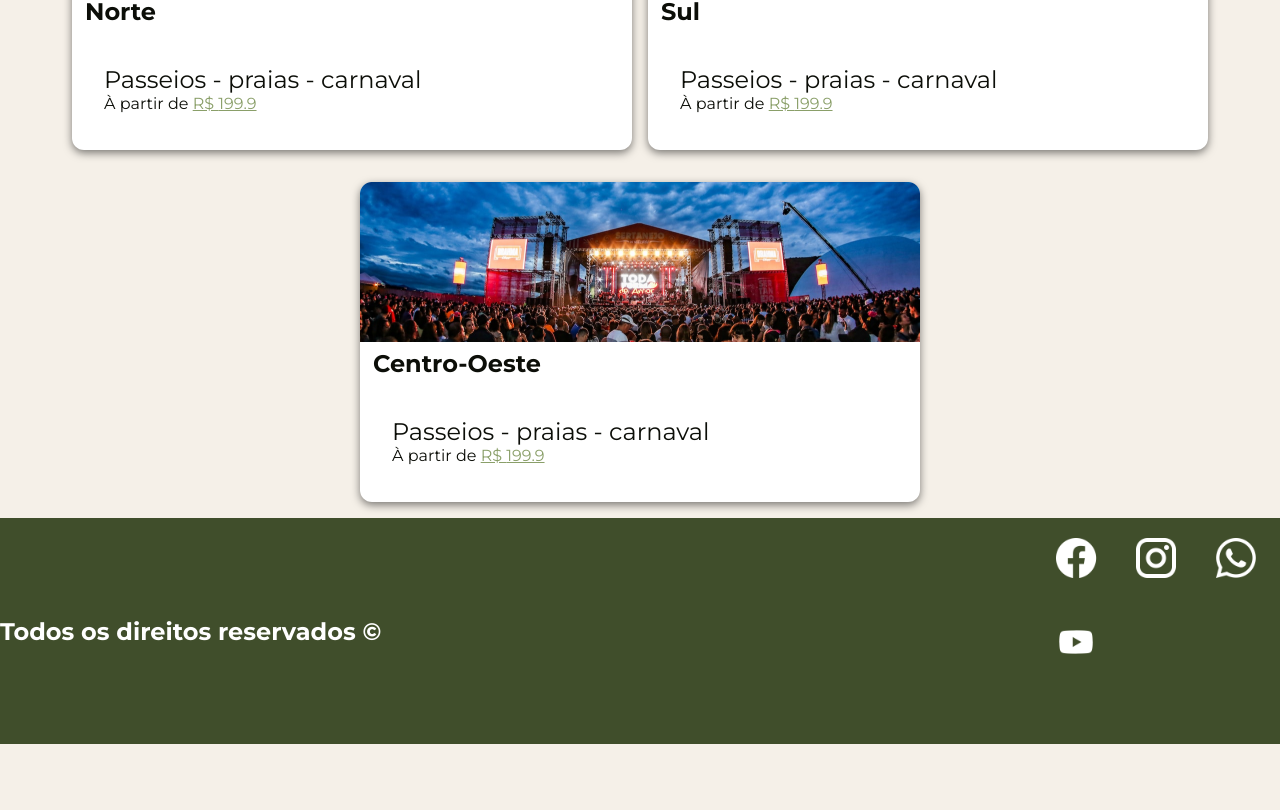
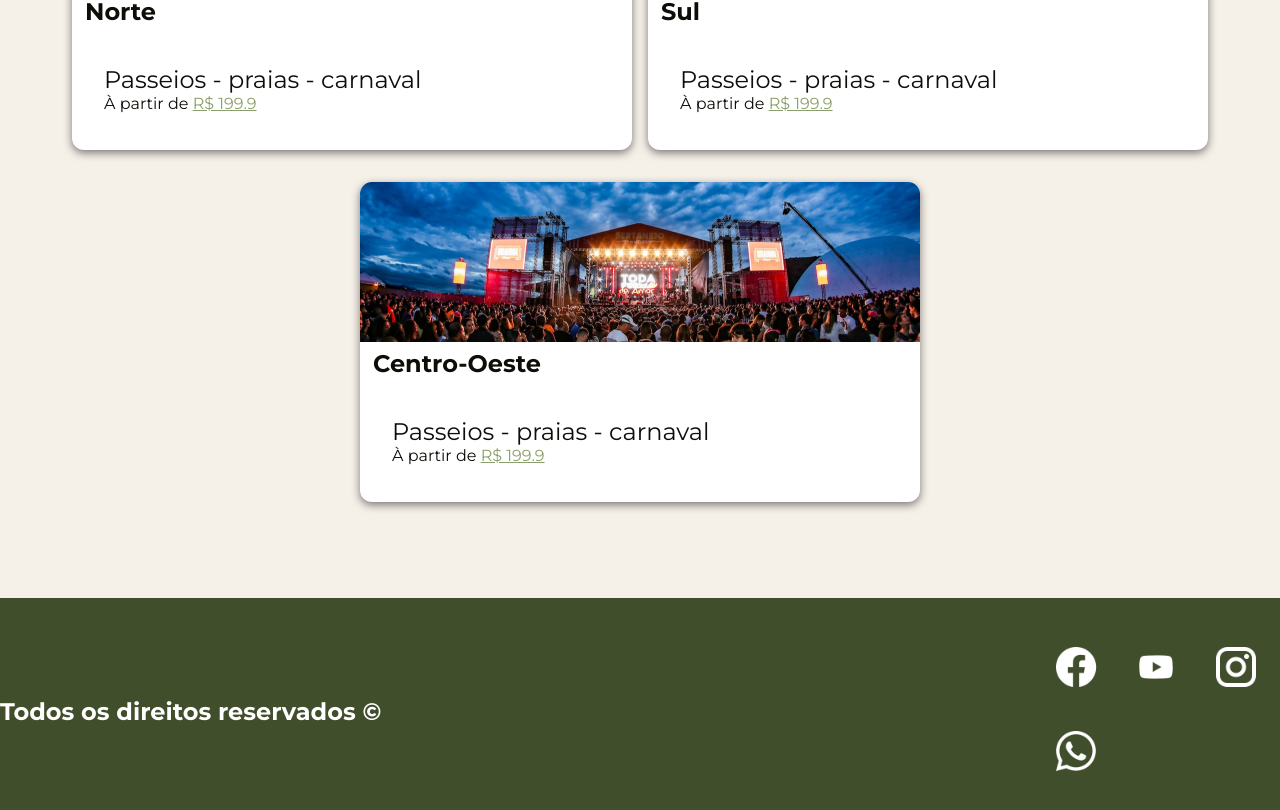
Before and after one commit to Lynx96/afrotour, a React (Vite) app: page / in a window 1280 px wide. Shown: the part 1068-1878 px from the top of the page. Before the commit the page ends 1812 px from the top, so only its background shows below. Built offline with nearby package versions, Linux system fonts and the light colour scheme.

Commit message:
Terceiro commit

```diff
--- a/src/App.module.scss
+++ b/src/App.module.scss
@@ -67,6 +67,7 @@
 
                 img {
                     height: 1.25rem;
+                    margin: 0.2rem;
                 }
             }
         }
--- a/src/components/Footer.module.scss
+++ b/src/components/Footer.module.scss
@@ -2,8 +2,9 @@
 
 footer {
     display: flex;
-
     justify-content: center;
+    margin-top: 5rem;
+    align-items: center;
     width: 100%;
     background-color: $green-800;
 
--- a/src/components/Footer.tsx
+++ b/src/components/Footer.tsx
@@ -8,9 +8,9 @@ export function Footer() {
             </div>
                 <div className={styles.socialButtons}>
                     <img src="src\assets\icons\Icon=Facebook.png" alt="" />
+                    <img src="src\assets\icons\Icon=Youtube.png" alt="" />
                     <img src="src\assets\icons\Icon=Instagram.png" alt="" />
                     <img src="src\assets\icons\Icon=Whatsapp.png" alt="" />
-                    <img src="src\assets\icons\Icon=Youtube.png" alt="" />
                 </div>
         </footer>
     )
```
